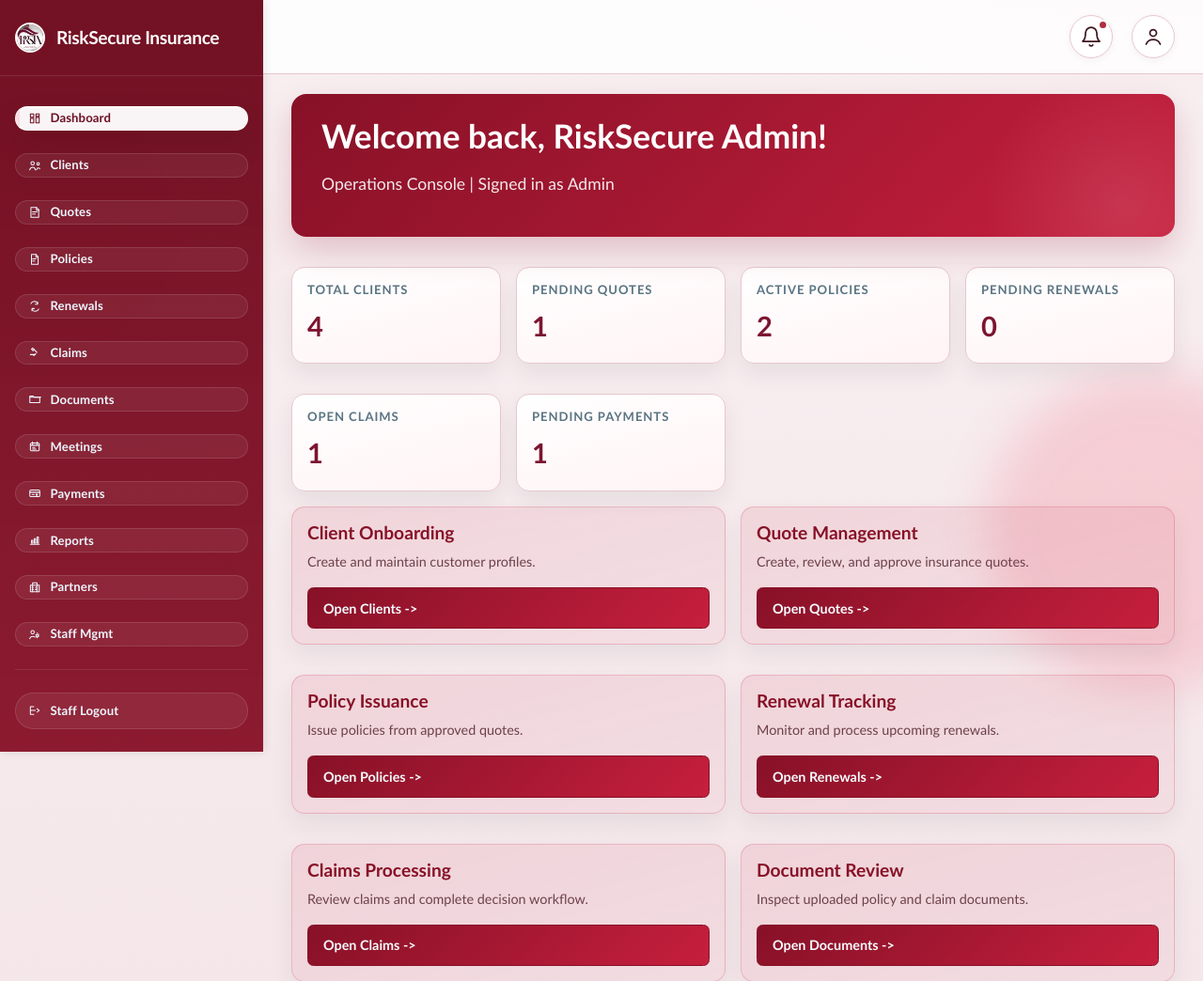
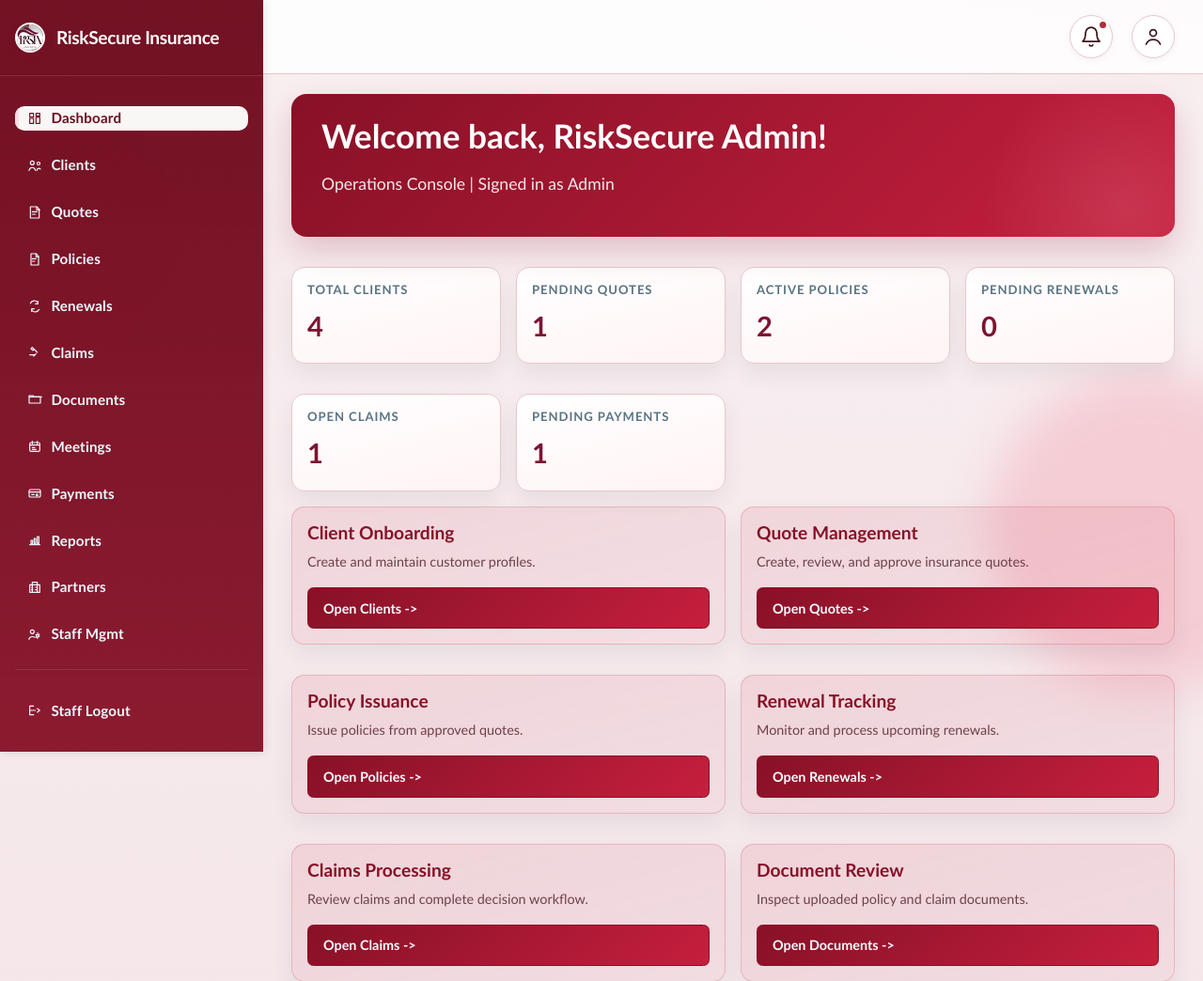
Before and after one commit to jbprado020/RiskSecureWebsite-, a PHP site: page /index.php in a window 1280 px wide. Shown: the top 1044 px of the page at 94% size. Run offline with PHP 8.4, Linux system fonts and the light colour scheme; a user stored in the database is signed in; data comes from the database, SQL or seed files in the repository.

Commit message:
Refined the customer UI

```diff
--- a/styles.css
+++ b/styles.css
@@ -649,14 +649,14 @@ h3 { font-size: 1rem; }
     white-space: nowrap;
     color: #edf7ff;
     text-decoration: none;
-    font-size: 0.82rem;
+    font-size: 0.95rem;
     font-weight: 700;
     letter-spacing: 0.01em;
     padding: 0.72rem 0.82rem;
-    border-radius: 999px;
-    border: 1px solid rgba(255, 255, 255, 0.12);
-    background: rgba(255, 255, 255, 0.06);
-    transition: background 0.18s ease, transform 0.18s ease, border-color 0.18s ease, color 0.18s ease, box-shadow 0.18s ease;
+    border-radius: 10px;
+    border: none;
+    background: transparent;
+    transition: background 0.18s ease, transform 0.18s ease, color 0.18s ease, box-shadow 0.18s ease;
     overflow: hidden;
 }
 
@@ -670,8 +670,8 @@ h3 { font-size: 1rem; }
 }
 
 .nav-icon {
-    width: 0.88rem;
-    height: 0.88rem;
+    width: 1rem;
+    height: 1rem;
     display: inline-block;
     flex: 0 0 auto;
     stroke-width: 1.75;
@@ -687,10 +687,9 @@ h3 { font-size: 1rem; }
 }
 
 .nav a:hover {
-    background: rgba(255, 255, 255, 0.14);
-    border-color: rgba(255, 255, 255, 0.38);
+    background: rgba(255, 255, 255, 0.1);
     transform: translateX(3px);
-    box-shadow: 0 10px 24px rgba(46, 7, 16, 0.22);
+    box-shadow: none;
 }
 
 .nav a:hover::before,
@@ -701,8 +700,7 @@ h3 { font-size: 1rem; }
 .nav a.active {
     background: rgba(255, 255, 255, 0.96);
     color: #6c0f22;
-    border-color: rgba(255, 255, 255, 0.98);
-    box-shadow: 0 14px 30px rgba(46, 7, 16, 0.16);
+    box-shadow: none;
 }
 
 .nav a:focus-visible,
```
